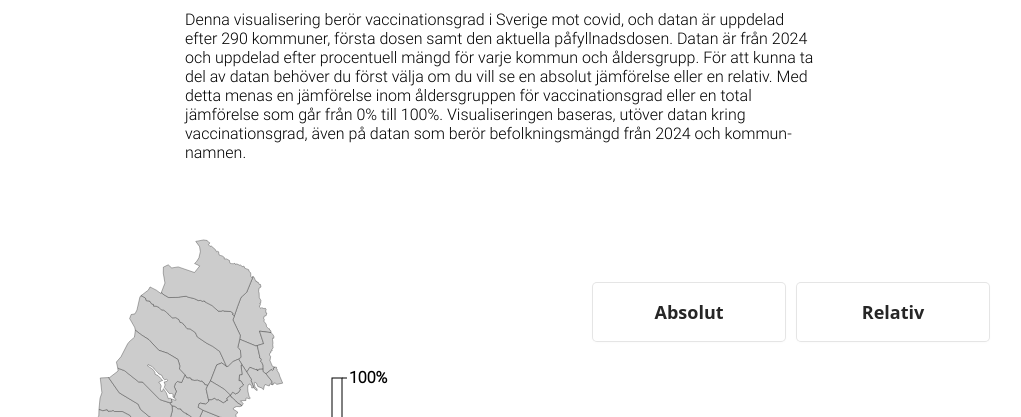
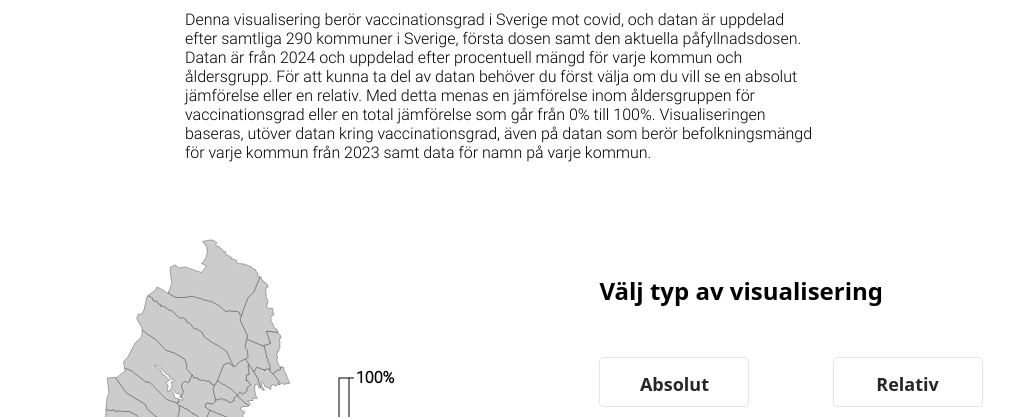
Before and after one commit to itsDipsyProjects/DackeAndD3, a website with bundled scripts: page index.html in a window 1280 px wide. Shown: the part 126-543 px from the top of the page, without its empty margins (139-1160 px from the left). Built offline with nearby package versions, Linux system fonts and the light colour scheme.

Commit message:
added layout for  div.action

```diff
--- a/domEleCreation.js
+++ b/domEleCreation.js
@@ -4,13 +4,18 @@ export function renderDOM(){
 
     let actionsDOM = d3.select("#wrapper").append("div").classed("actions", true);
     let options = actionsDOM.append("div").classed("options", true)
+    let choiceHeader = options.append("h2")
+    .text("Välj typ av visualisering")
+
+    let optionsContainer = options.append("div").classed("optionsContainer", true)
+    let filters = actionsDOM.append("div").classed("filters", true)
 
     let buttonData = ["-18", "18-49", "50-64", "65-79"];
-    let domButtonDivFirst = actionsDOM.append("div")
+    let domButtonDivFirst = filters.append("div")
     .classed("divForButtonsFirst", true)
     ;
 
-    let headerFirst = domButtonDivFirst.append("h1")
+    let headerFirst = domButtonDivFirst.append("h2")
     .text("Första dosen")
     ;
 
@@ -25,10 +30,10 @@ export function renderDOM(){
     })
 
 
-    let domButtonDivSecond = actionsDOM.append("div")
+    let domButtonDivSecond = filters.append("div")
     .classed("divForButtonsSecond", true)
 
-    let headerSecond = domButtonDivSecond.append("h1")
+    let headerSecond = domButtonDivSecond.append("h2")
     .text("Aktuell påfyllnadsdos")
     ;
     domButtonDivSecond.selectAll("button").data(buttonData).enter()
@@ -46,7 +51,7 @@ export function renderDOM(){
 
     let optionData = ["Absolut", "Relativ"];
 
-    options.selectAll("button")
+    optionsContainer.selectAll("button")
             .data(optionData)
             .enter()
             .append("button")
--- a/index.html
+++ b/index.html
@@ -12,15 +12,15 @@
 
   <h1> Covid vaccinations 2024</h1>
   <div class="intro">
-    <p>Denna visualisering berör vaccinationsgrad i Sverige mot covid, och datan är uppdelad efter 290 kommuner, första
+    <p>Denna visualisering berör vaccinationsgrad i Sverige mot covid, och datan är uppdelad efter samtliga 290 kommuner i Sverige, första
       dosen samt den aktuella påfyllnadsdosen. Datan är från 2024 och uppdelad efter procentuell mängd för varje kommun
       och åldersgrupp. För att kunna ta del av datan behöver du först välja om du vill se en absolut jämförelse eller en
       relativ. Med detta menas en jämförelse inom åldersgruppen för vaccinationsgrad eller en total jämförelse som går
       från 0% till 100%. Visualiseringen baseras, utöver datan kring vaccinationsgrad, även på datan som berör
-      befolkningsmängd från 2024 och kommun-namnen. </p>
+      befolkningsmängd för varje kommun från 2023 samt data för namn på varje kommun. </p>
   </div>
+
   <div id="wrapper">
-
     <svg xmlns:svg="http://www.w3.org/2000/svg" xmlns="http://www.w3.org/2000/svg"
       xmlns:dc="http://purl.org/dc/elements/1.1/" xmlns:cc="http://web.resource.org/cc/"
       xmlns:rdf="http://www.w3.org/1999/02/22-rdf-syntax-ns#" version="1.0" width="590" height="660" id="svg2">
--- a/style.css
+++ b/style.css
@@ -68,13 +68,14 @@ main > p{
     justify-content: space-around;
 }
 
-.options{
+.optionsContainer{
     display: flex;
+     justify-content: space-between;
 }
 
-.options > button{
-    width: 194px;
-    height: 60px;
+.optionsContainer > button{
+    width: 150px;
+    height: 50px;
     font-size: 18px;
 }
 
```
